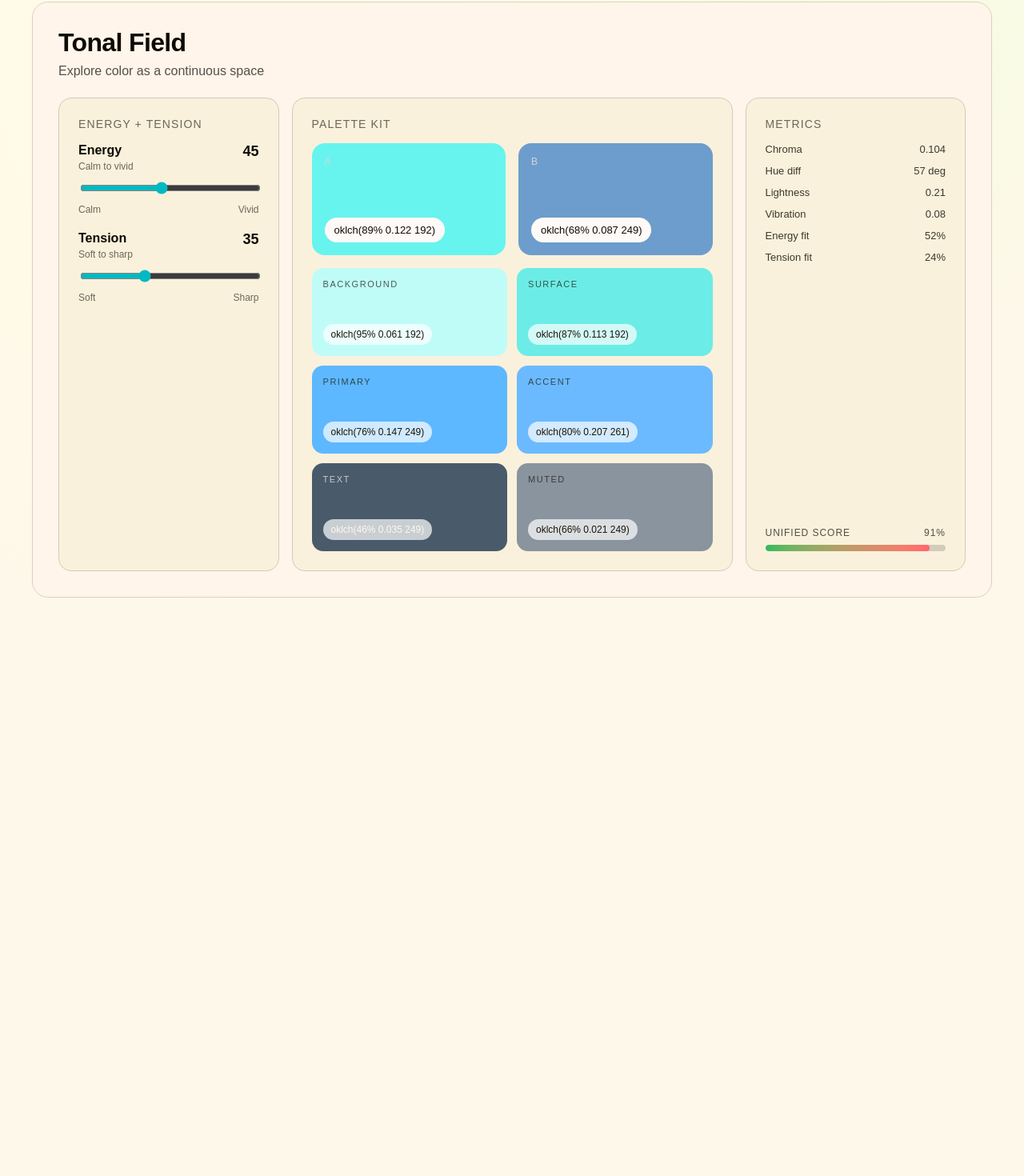
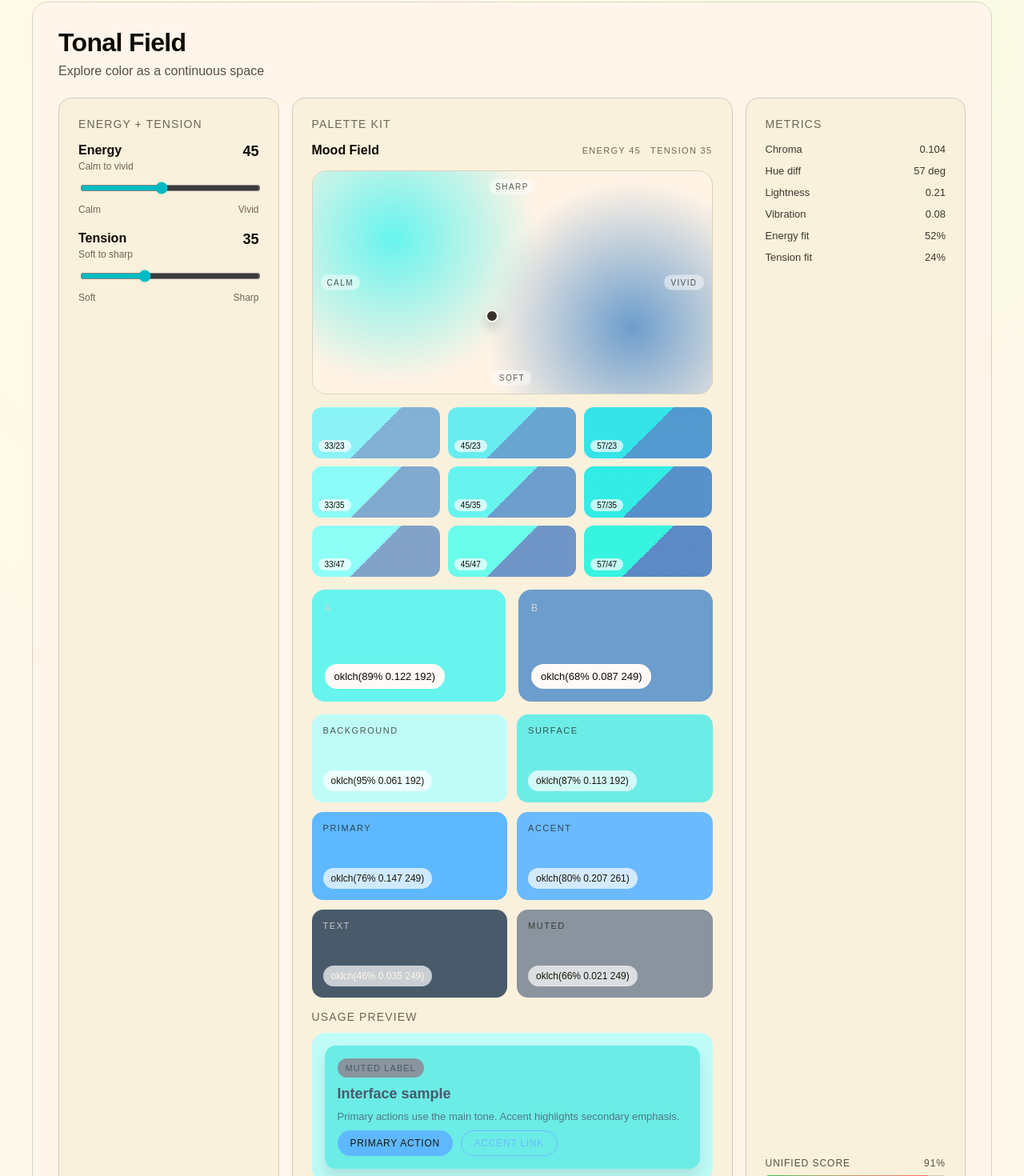
Before and after one commit to madgIitch/Tonal-Field, a Next.js app: page / in a window 1280 px wide. Shown: the part 101-1571 px from the top of the page at 80% size. Before the commit the page ends 912 px from the top, so only its background shows below. Built offline with nearby package versions, Linux system fonts and the light colour scheme.

Commit message:
s`rint 3

```diff
--- a/app/globals.css
+++ b/app/globals.css
@@ -102,6 +102,111 @@ body {
   opacity: 0.6;
 }
 
+.field-block {
+  display: grid;
+  gap: 16px;
+}
+
+.field-header {
+  display: flex;
+  justify-content: space-between;
+  align-items: center;
+  gap: 12px;
+}
+
+.field-title {
+  font-weight: 600;
+}
+
+.field-values {
+  display: flex;
+  gap: 12px;
+  font-size: 11px;
+  letter-spacing: 0.12em;
+  text-transform: uppercase;
+  opacity: 0.6;
+}
+
+.field-canvas {
+  position: relative;
+  height: 280px;
+  border-radius: 18px;
+  border: 1px solid color-mix(in oklch, var(--surface), black 10%);
+  overflow: hidden;
+  touch-action: none;
+}
+
+.field-dot {
+  position: absolute;
+  width: 16px;
+  height: 16px;
+  border-radius: 999px;
+  background: color-mix(in oklch, var(--text), white 20%);
+  border: 2px solid color-mix(in oklch, var(--surface), white 60%);
+  transform: translate(-50%, -50%);
+  box-shadow: 0 6px 14px color-mix(in oklch, var(--text), transparent 80%);
+}
+
+.field-axis-label {
+  position: absolute;
+  font-size: 10px;
+  letter-spacing: 0.14em;
+  text-transform: uppercase;
+  opacity: 0.65;
+  padding: 4px 8px;
+  border-radius: 999px;
+  background: color-mix(in oklch, white 75%, transparent);
+  color: var(--text);
+}
+
+.field-axis-top {
+  top: 10px;
+  left: 50%;
+  transform: translateX(-50%);
+}
+
+.field-axis-bottom {
+  bottom: 10px;
+  left: 50%;
+  transform: translateX(-50%);
+}
+
+.field-axis-left {
+  left: 10px;
+  top: 50%;
+  transform: translateY(-50%);
+}
+
+.field-axis-right {
+  right: 10px;
+  top: 50%;
+  transform: translateY(-50%);
+}
+
+.variation-grid {
+  display: grid;
+  gap: 10px;
+  grid-template-columns: repeat(3, minmax(0, 1fr));
+}
+
+.variation-swatch {
+  position: relative;
+  border-radius: 12px;
+  height: 64px;
+  overflow: hidden;
+}
+
+.variation-label {
+  position: absolute;
+  bottom: 8px;
+  left: 8px;
+  font-size: 10px;
+  padding: 2px 8px;
+  border-radius: 999px;
+  background: color-mix(in oklch, white 70%, transparent);
+  color: var(--text);
+}
+
 .controls {
   display: grid;
   gap: 20px;
@@ -188,6 +293,65 @@ body {
   grid-template-columns: repeat(2, minmax(0, 1fr));
 }
 
+.palette-preview {
+  display: grid;
+  gap: 12px;
+}
+
+.ui-preview {
+  border-radius: 16px;
+  padding: 16px;
+}
+
+.ui-card {
+  border-radius: 14px;
+  padding: 16px;
+  display: grid;
+  gap: 10px;
+  box-shadow: 0 12px 20px color-mix(in oklch, var(--text), transparent 90%);
+}
+
+.ui-chip {
+  font-size: 11px;
+  letter-spacing: 0.1em;
+  text-transform: uppercase;
+  padding: 6px 10px;
+  border-radius: 999px;
+  width: fit-content;
+}
+
+.ui-title {
+  margin: 0;
+  font-size: 18px;
+}
+
+.ui-body {
+  margin: 0;
+  font-size: 13px;
+  opacity: 0.8;
+}
+
+.ui-actions {
+  display: flex;
+  gap: 10px;
+  flex-wrap: wrap;
+}
+
+.ui-btn {
+  border: none;
+  border-radius: 999px;
+  padding: 8px 16px;
+  font-size: 12px;
+  letter-spacing: 0.06em;
+  text-transform: uppercase;
+  background: transparent;
+  cursor: pointer;
+}
+
+.ui-ghost {
+  border: 1px solid currentColor;
+}
+
 .palette-swatch {
   border-radius: 14px;
   padding: 14px;
--- a/app/page.tsx
+++ b/app/page.tsx
@@ -2,12 +2,13 @@
 
 import { useMemo, useState } from "react";
 import { Frame } from "@/components/Frame";
+import { Field } from "@/components/Field";
 import { Section } from "@/components/Section";
 import { Slider } from "@/components/Slider";
 import { generatePair } from "@/lib/color/model";
 import { buildPalette } from "@/lib/color/palette";
 import type { OKLCH } from "@/lib/color/oklch";
-import { toCss } from "@/lib/color/oklch";
+import { clamp, toCss } from "@/lib/color/oklch";
 
 const formatOklch = (color: OKLCH) =>
   `oklch(${Math.round(color.l * 100)}% ${color.c.toFixed(3)} ${Math.round(
@@ -18,6 +19,8 @@ const formatPercent = (value: number) => `${Math.round(value * 100)}%`;
 
 const swatchText = (color: OKLCH) =>
   color.l > 0.6 ? "oklch(20% 0.02 90)" : "oklch(98% 0.02 90)";
+
+const variationOffsets = [-12, 0, 12];
 
 export default function Home() {
   const [energy, setEnergy] = useState(45);
@@ -34,6 +37,49 @@ export default function Home() {
   const swatchB = toCss(pair.b);
   const swatchTextA = swatchText(pair.a);
   const swatchTextB = swatchText(pair.b);
+
+  const fieldBackground = useMemo(
+    () =>
+      `radial-gradient(280px circle at 20% 30%, ${swatchA}, transparent 65%),
+      radial-gradient(260px circle at 80% 70%, ${swatchB}, transparent 70%),
+      color-mix(in oklch, var(--surface), white 25%)`,
+    [swatchA, swatchB]
+  );
+
+  const paletteStyles = useMemo(
+    () => ({
+      background: toCss(palette.background),
+      surface: toCss(palette.surface),
+      text: toCss(palette.text),
+      muted: toCss(palette.muted),
+      primary: toCss(palette.primary),
+      primaryText: swatchText(palette.primary),
+      accent: toCss(palette.accent),
+    }),
+    [palette]
+  );
+
+  const variations = useMemo(() => {
+    return variationOffsets.flatMap((yOffset) =>
+      variationOffsets.map((xOffset) => {
+        const nextEnergy = clamp(energy + xOffset, 0, 100);
+        const nextTension = clamp(tension + yOffset, 0, 100);
+        const nextPair = generatePair({
+          energy: nextEnergy,
+          tension: nextTension,
+        });
+
+        return {
+          key: `${nextEnergy}-${nextTension}`,
+          energy: Math.round(nextEnergy),
+          tension: Math.round(nextTension),
+          gradient: `linear-gradient(135deg, ${toCss(nextPair.a)} 0 50%, ${toCss(
+            nextPair.b
+          )} 50% 100%)`,
+        };
+      })
+    );
+  }, [energy, tension]);
 
   return (
     <Frame>
@@ -63,6 +109,37 @@ export default function Home() {
 
           <div className="panel panel-preview">
             <div className="panel-title">Palette Kit</div>
+            <div className="field-block">
+              <div className="field-header">
+                <div className="field-title">Mood Field</div>
+                <div className="field-values">
+                  <span>Energy {energy}</span>
+                  <span>Tension {tension}</span>
+                </div>
+              </div>
+              <Field
+                energy={energy}
+                tension={tension}
+                background={fieldBackground}
+                onChange={({ energy: nextEnergy, tension: nextTension }) => {
+                  setEnergy(nextEnergy);
+                  setTension(nextTension);
+                }}
+              />
+              <div className="variation-grid">
+                {variations.map((variant) => (
+                  <div
+                    key={variant.key}
+                    className="variation-swatch"
+                    style={{ background: variant.gradient }}
+                  >
+                    <span className="variation-label">
+                      {variant.energy}/{variant.tension}
+                    </span>
+                  </div>
+                ))}
+              </div>
+            </div>
             <div className="pair pair-compact">
               <div
                 className="swatch"
@@ -97,9 +174,58 @@ export default function Home() {
                   }}
                 >
                   <div className="palette-role">{item.label}</div>
-                  <div className="palette-value">{formatOklch(item.color)}</div>
+                <div className="palette-value">{formatOklch(item.color)}</div>
                 </div>
               ))}
+            </div>
+            <div className="palette-preview">
+              <div className="panel-title">Usage preview</div>
+              <div
+                className="ui-preview"
+                style={{
+                  background: paletteStyles.background,
+                  color: paletteStyles.text,
+                }}
+              >
+                <div
+                  className="ui-card"
+                  style={{ background: paletteStyles.surface }}
+                >
+                  <span
+                    className="ui-chip"
+                    style={{
+                      background: paletteStyles.muted,
+                      color: paletteStyles.text,
+                    }}
+                  >
+                    Muted label
+                  </span>
+                  <h3 className="ui-title">Interface sample</h3>
+                  <p className="ui-body">
+                    Primary actions use the main tone. Accent highlights secondary
+                    emphasis.
+                  </p>
+                  <div className="ui-actions">
+                    <button
+                      className="ui-btn ui-primary"
+                      style={{
+                        background: paletteStyles.primary,
+                        color: paletteStyles.primaryText,
+                      }}
+                      type="button"
+                    >
+                      Primary action
+                    </button>
+                    <button
+                      className="ui-btn ui-ghost"
+                      style={{ borderColor: paletteStyles.accent, color: paletteStyles.accent }}
+                      type="button"
+                    >
+                      Accent link
+                    </button>
+                  </div>
+                </div>
+              </div>
             </div>
           </div>
 
--- /dev/null
+++ b/components/Field.tsx
@@ -0,0 +1,76 @@
+"use client";
+
+import type { PointerEvent } from "react";
+import { useCallback, useRef } from "react";
+import { clamp } from "@/lib/color/oklch";
+
+type FieldProps = {
+  energy: number;
+  tension: number;
+  background: string;
+  onChange: (next: { energy: number; tension: number }) => void;
+};
+
+export function Field({ energy, tension, background, onChange }: FieldProps) {
+  const canvasRef = useRef<HTMLDivElement | null>(null);
+  const draggingRef = useRef(false);
+
+  const updateFromEvent = useCallback(
+    (event: PointerEvent<HTMLDivElement>) => {
+      const rect = canvasRef.current?.getBoundingClientRect();
+      if (!rect) {
+        return;
+      }
+
+      const x = clamp((event.clientX - rect.left) / rect.width, 0, 1);
+      const y = clamp((event.clientY - rect.top) / rect.height, 0, 1);
+
+      onChange({
+        energy: Math.round(x * 100),
+        tension: Math.round((1 - y) * 100),
+      });
+    },
+    [onChange]
+  );
+
+  const handlePointerDown = (event: PointerEvent<HTMLDivElement>) => {
+    draggingRef.current = true;
+    event.currentTarget.setPointerCapture(event.pointerId);
+    updateFromEvent(event);
+  };
+
+  const handlePointerMove = (event: PointerEvent<HTMLDivElement>) => {
+    if (!draggingRef.current) {
+      return;
+    }
+    updateFromEvent(event);
+  };
+
+  const handlePointerUp = (event: PointerEvent<HTMLDivElement>) => {
+    draggingRef.current = false;
+    event.currentTarget.releasePointerCapture(event.pointerId);
+  };
+
+  const markerStyle = {
+    left: `${energy}%`,
+    top: `${100 - tension}%`,
+  };
+
+  return (
+    <div
+      ref={canvasRef}
+      className="field-canvas"
+      style={{ background }}
+      onPointerDown={handlePointerDown}
+      onPointerMove={handlePointerMove}
+      onPointerUp={handlePointerUp}
+      onPointerLeave={handlePointerUp}
+    >
+      <div className="field-axis-label field-axis-top">Sharp</div>
+      <div className="field-axis-label field-axis-bottom">Soft</div>
+      <div className="field-axis-label field-axis-left">Calm</div>
+      <div className="field-axis-label field-axis-right">Vivid</div>
+      <div className="field-dot" style={markerStyle} />
+    </div>
+  );
+}
```
